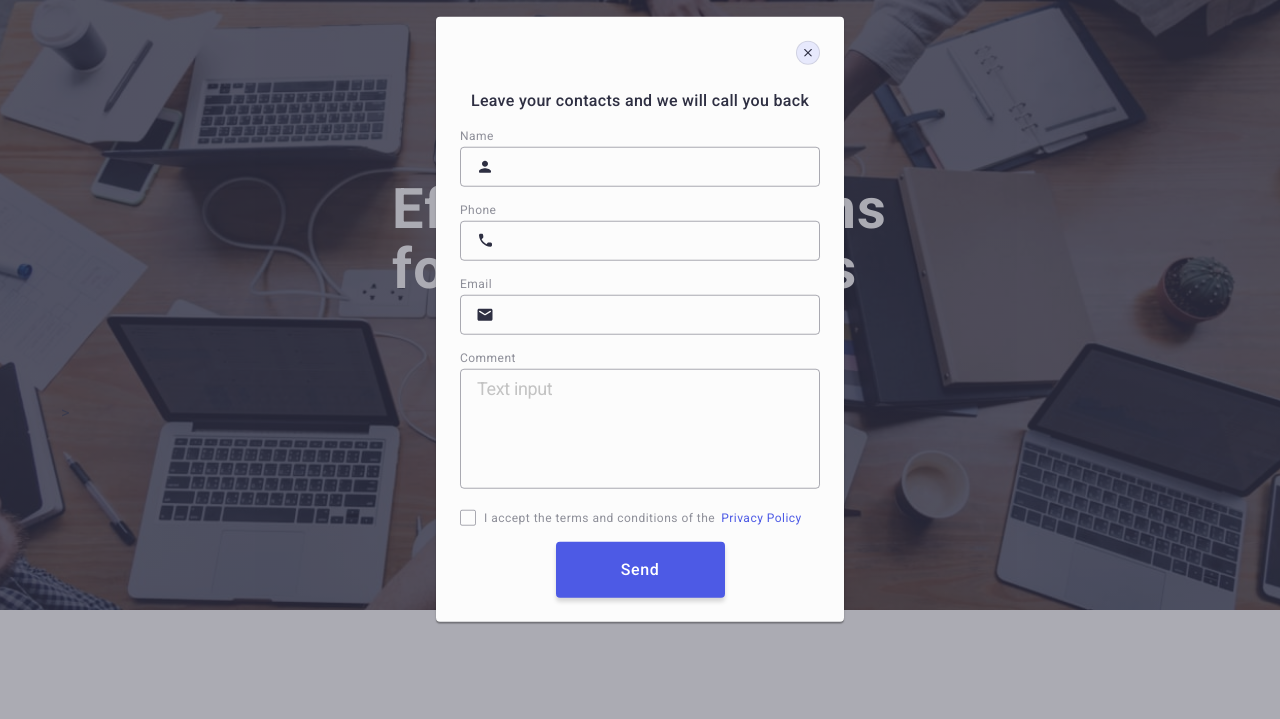
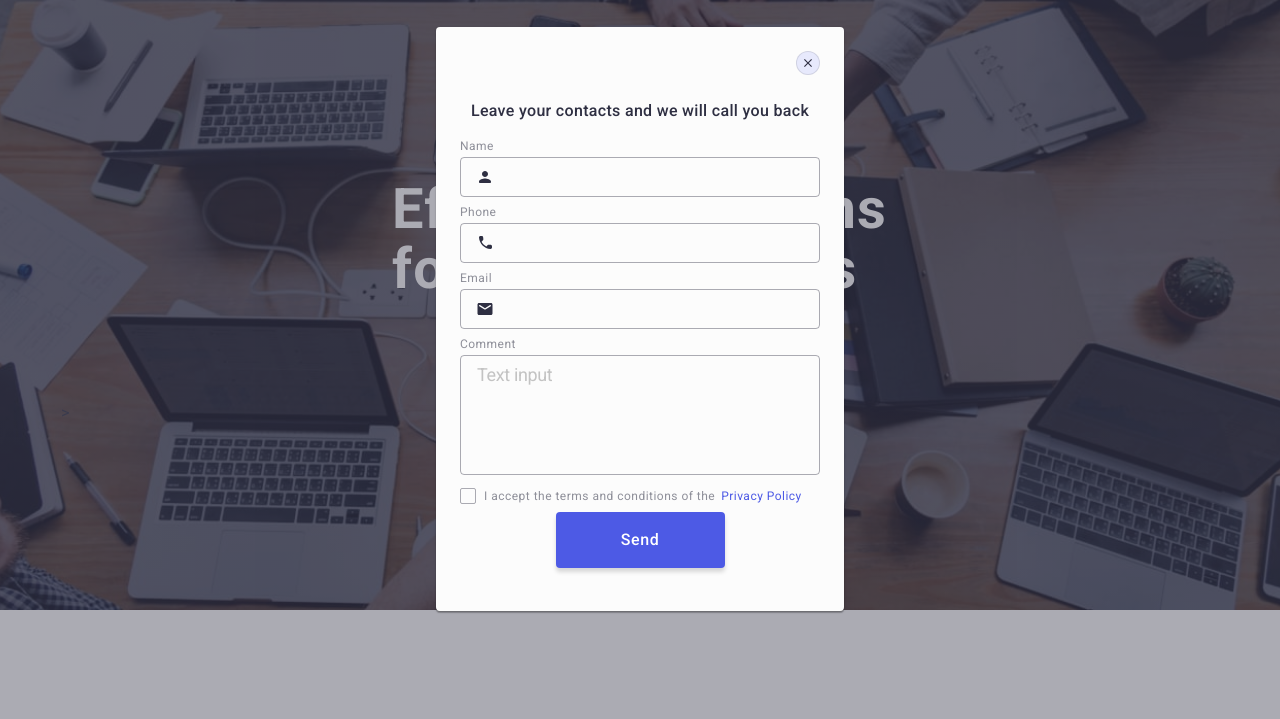
Before and after one commit to TarasRadel/goit-markup-hw-05, a plain HTML site: page index.html in a window 1280 px wide. Shown: the part 81-800 px from the top of the page. Drawn offline with nearby package versions, Linux system fonts and the light colour scheme.

Commit message:
modal101001

```diff
--- a/css/styles.css
+++ b/css/styles.css
@@ -867,9 +867,7 @@ border-color: #4D5AE5;
      line-height: normal;
      letter-spacing: -0.02em;
  }
-.modal-field{
-    margin-bottom: 16px;
-}
+
  .check-text {
     color: #8e8f99;
     font-size: 12px;
```
